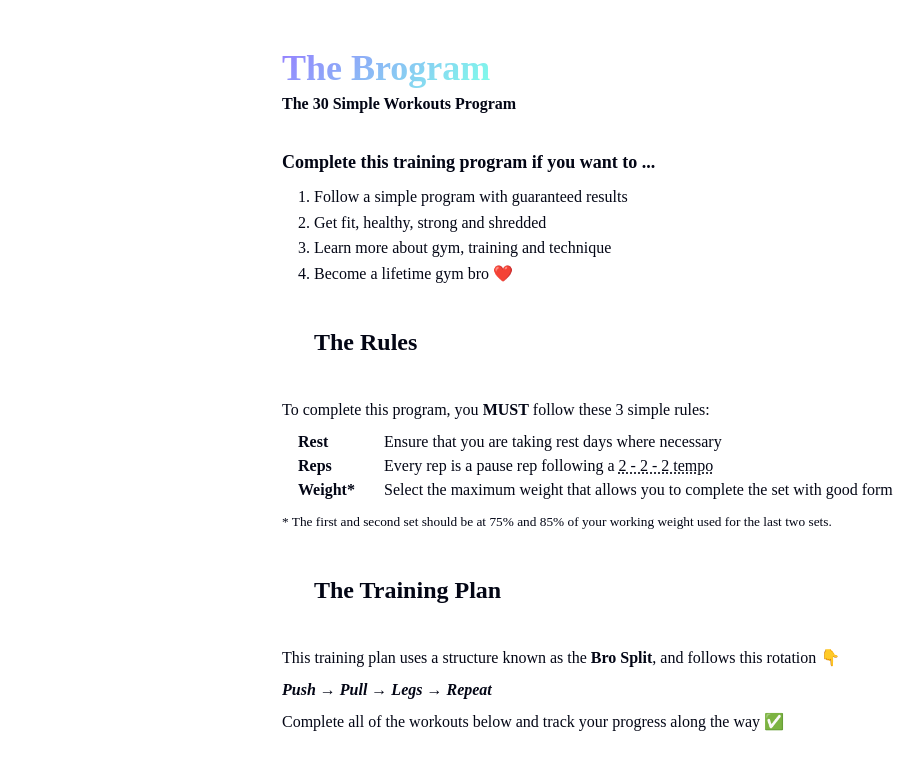
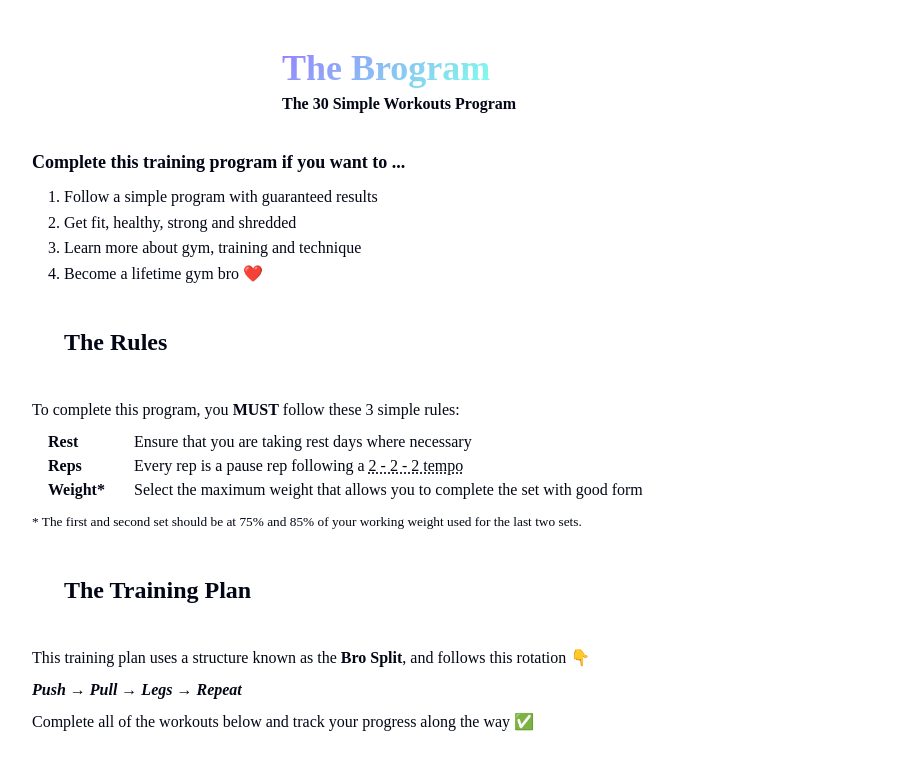
Before and after one commit to calebtekstrand/2_brogram, a React (Vite) app: page / in a window 1280 px wide. Shown: the top 773 px of the page, without its empty margins (24-947 px from the left). Built offline with nearby package versions, Linux system fonts and the light colour scheme; a web font is replaced by a local one.

Commit message:
Update index.css

```diff
--- a/src/index.css
+++ b/src/index.css
@@ -235,3 +235,9 @@ button.help-icon:hover {
         grid-column: span 5 / span 5;
     }
 }
+
+@media (min-width: 900px) {
+    main {
+        max-width: 1200px;
+    }
+}
```
